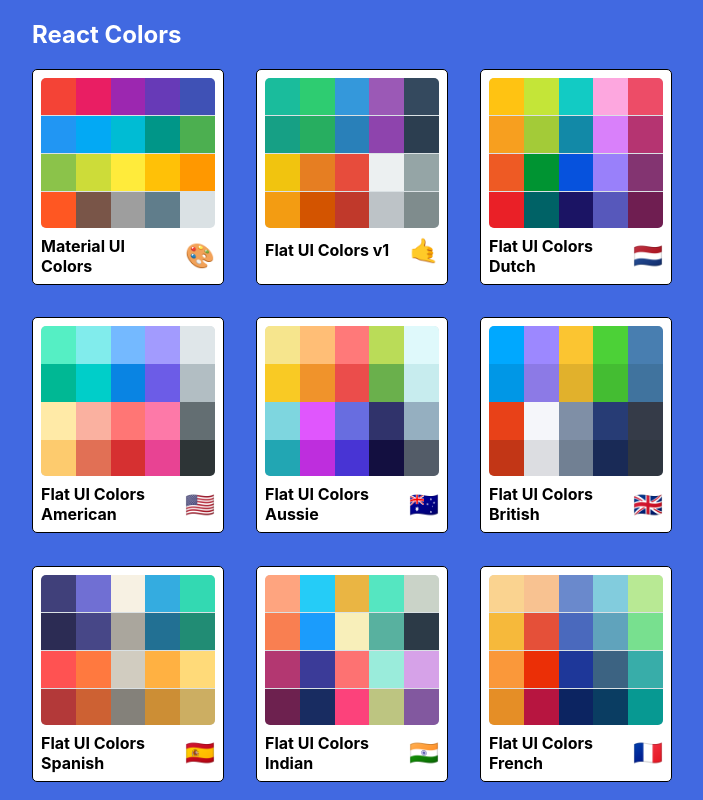
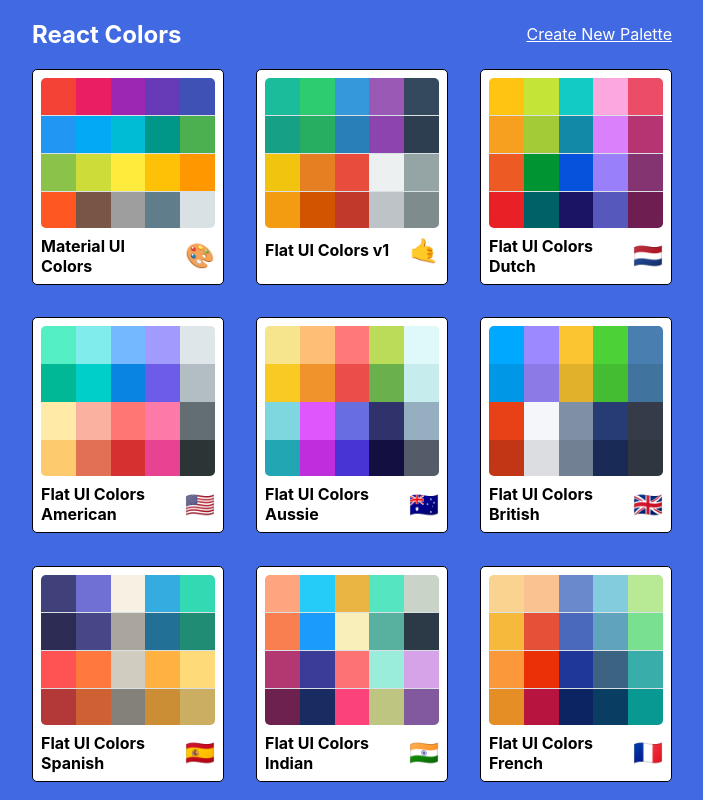
Before and after one commit to Kakamotobi/color-project, a React (Create React App) app: page / in a window 1280 px wide. Shown: the whole page, without its empty margins (288-991 px from the left). Built offline with nearby package versions, Linux system fonts and the light colour scheme.

Commit message:
Add NewPaletteForm and Link

```diff
--- a/src/App.js
+++ b/src/App.js
@@ -1,5 +1,6 @@
 import React, { Component } from "react";
 import { Switch, Route } from "react-router-dom";
+import NewPaletteForm from "./NewPaletteForm.js";
 import PaletteList from "./PaletteList.js";
 import Palette from "./Palette.js";
 import SingleColorPalette from "./SingleColorPalette.js";
@@ -15,7 +16,7 @@
 	render() {
 		return (
 			<Switch>
-				{/* Pass through all of the palettes to PaletteList */}
+				<Route exact path="/palette/new" render={() => <NewPaletteForm />} />
 				<Route
 					exact
 					path="/"
--- /dev/null
+++ b/src/NewPaletteForm.js
@@ -0,0 +1,13 @@
+import React, { Component } from "react";
+
+class NewPaletteForm extends Component {
+	render() {
+		return (
+			<div className="NewPaletteForm">
+				<h1>New Palette Form</h1>
+			</div>
+		);
+	}
+}
+
+export default NewPaletteForm;
--- a/src/PaletteList.js
+++ b/src/PaletteList.js
@@ -1,4 +1,5 @@
 import React, { Component } from "react";
+import { Link } from "react-router-dom";
 import { withStyles } from "@mui/styles";
 import MiniPalette from "./MiniPalette.js";
 import styles from "./styles/PaletteListStyles.js";
@@ -14,8 +15,9 @@
 		return (
 			<div className={classes.PaletteList}>
 				<div className={classes.container}>
-					<nav className={classes.header}>
+					<nav className={classes.nav}>
 						<h1>React Colors</h1>
+						<Link to="/palette/new">Create New Palette</Link>
 					</nav>
 					<div className={classes.palettes}>
 						{palettes.map((palette) => (
--- a/src/styles/PaletteListStyles.js
+++ b/src/styles/PaletteListStyles.js
@@ -13,11 +13,15 @@
 		alignItems: "flex-start",
 		flexWrap: "wrap",
 	},
-	header: {
+	nav: {
 		width: "100%",
 		display: "flex",
 		justifyContent: "space-between",
+		alignItems: "center",
 		color: "#fff",
+		"& a": {
+			color: "#fff",
+		},
 	},
 	palettes: {
 		width: "100%",
```
